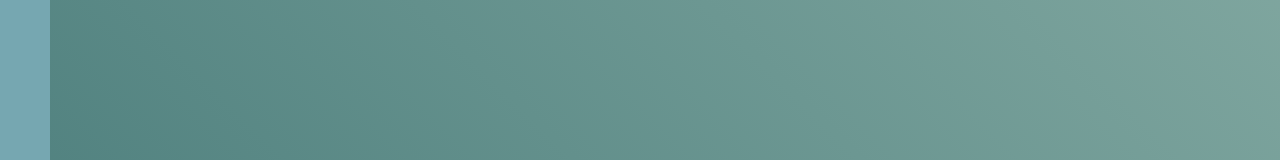
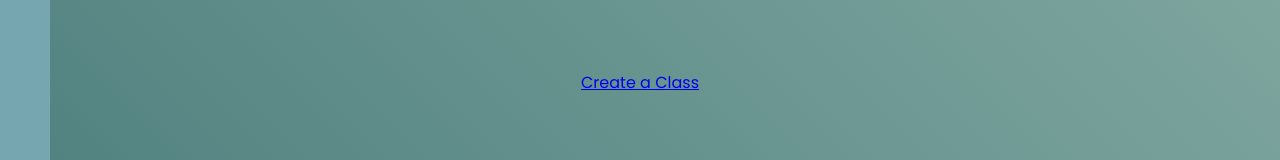
Before and after one commit to ssloth1/palaver-strings-capstone, a React (Create React App) app in the folder frontend/: page /classes in a window 1280 px wide. Before the commit this address had no page. Shown: the part 318-478 px from the top of the page. Built offline with nearby package versions, Linux system fonts and the light colour scheme.

Commit message:
class based functions now live under one link

```diff
--- a/frontend/src/App.js
+++ b/frontend/src/App.js
@@ -16,6 +16,7 @@ import TakeAttendance from './components/admin-instructor-components/attendance/
 import ViewAttendanceRecords from './components/admin-instructor-components/attendance/ViewAttendanceRecords';
 import Attendance from './components/admin-instructor-components/attendance/Attendance';
 import CreateClass from './components/admin-instructor-components/palaver-classes/CreateClass';
+import PalClass from './components/admin-instructor-components/palaver-classes/PalClass';
 
 
 // This is our main app component, for now it sets up routes and context for the web application
@@ -39,9 +40,11 @@ function App() {
                         <Route path="take" element={<TakeAttendance />} />
                         <Route path="view" element={<ViewAttendanceRecords />} />
                     </Route>
-                    <Route path="/take-attendance" element={<TakeAttendance />} />
-                    <Route path="/view-attendance" element={<ViewAttendanceRecords />} />
-                    <Route path="/create-class" element={<CreateClass />} />
+                    {/* <Route path="/take-attendance" element={<TakeAttendance />} />
+                    <Route path="/view-attendance" element={<ViewAttendanceRecords />} /> */}
+                    <Route path="/classes" element={<PalClass />}>
+                        <Route path="create-class" element={<CreateClass />} />
+                    </Route>
                 </Routes>
             </Router>
         </AuthProvider>
--- /dev/null
+++ b/frontend/src/components/admin-instructor-components/palaver-classes/PalClass.js
@@ -0,0 +1,17 @@
+import React from "react";
+import { Outlet, Link, useLocation } from "react-router-dom";
+
+function PalClass() {
+    const location = useLocation();
+
+    return (
+        <div className="class-container">
+            <nav className="class-nav">
+                <Link to="create-class" className={location.pathname.includes("/create-class") ? "active" : ""}>Create a Class</Link>
+            </nav>
+            <Outlet />{}
+        </div>
+    );
+}
+
+export default PalClass;
--- a/frontend/src/components/general-components/Navbar.js
+++ b/frontend/src/components/general-components/Navbar.js
@@ -9,6 +9,7 @@ import { FaUserEdit } from 'react-icons/fa';
 import { MdOutlineAssignmentInd } from "react-icons/md";
 import { FaIndent } from 'react-icons/fa';
 import { CiMail } from "react-icons/ci";
+import { SiGoogleclassroom } from "react-icons/si";
 
 
 
@@ -55,6 +56,7 @@ function Navbar() {
                         <>
                             <NavigationLink Icon={FaIndent} to="/write-message" label="Compose Messages" />
                             <NavigationLink Icon={RiBookletLine} to="/admin-instructor/attendance" label="Attendance" />
+                            <NavigationLink Icon={SiGoogleclassroom} to="/classes" label="Classes" />
                         </>
                     )}
                     {isLoggedIn && isInstructor() && (
```
Also changed, not shown: frontend/src/components/admin-instructor-components/palaver-classes/Class.js (deleted).
